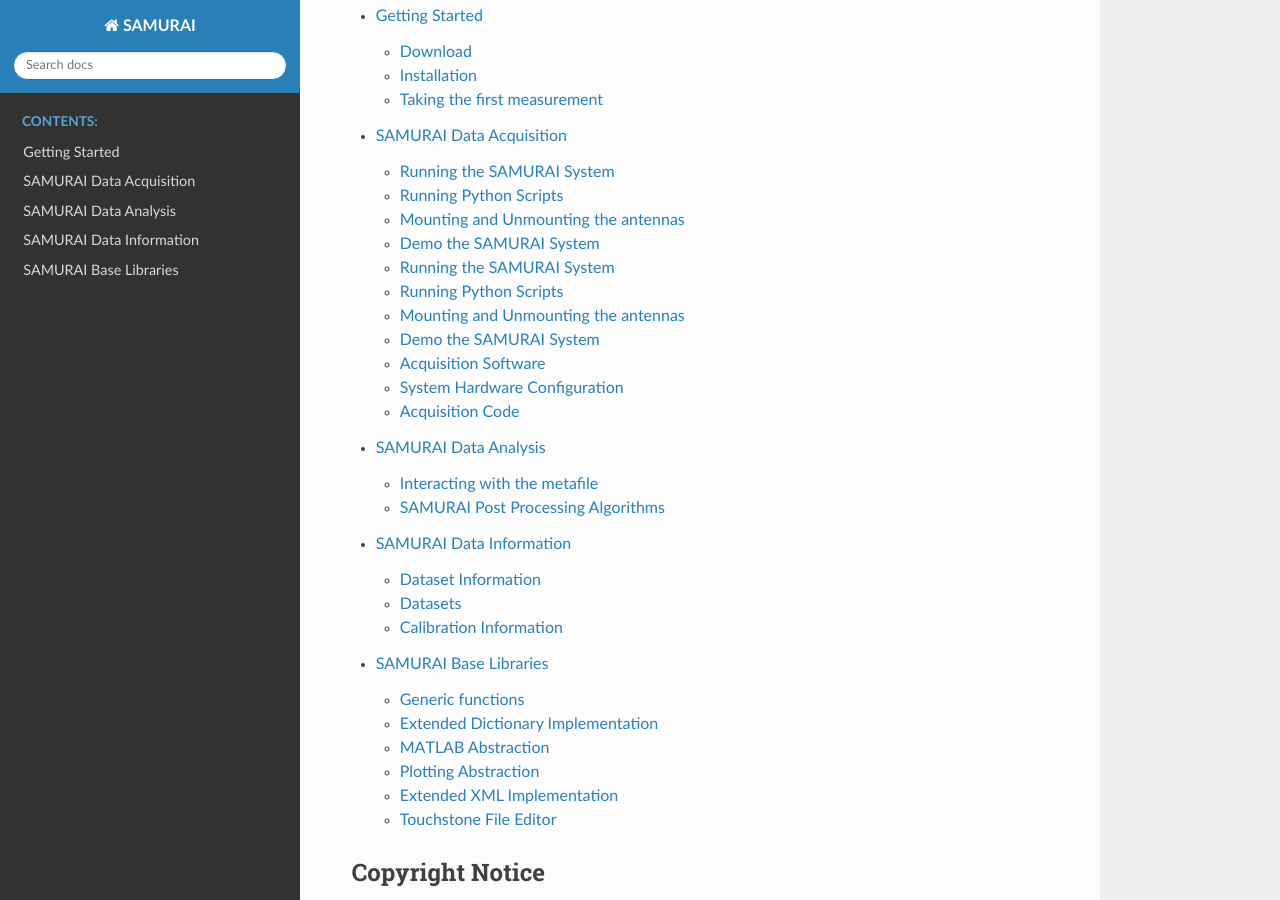
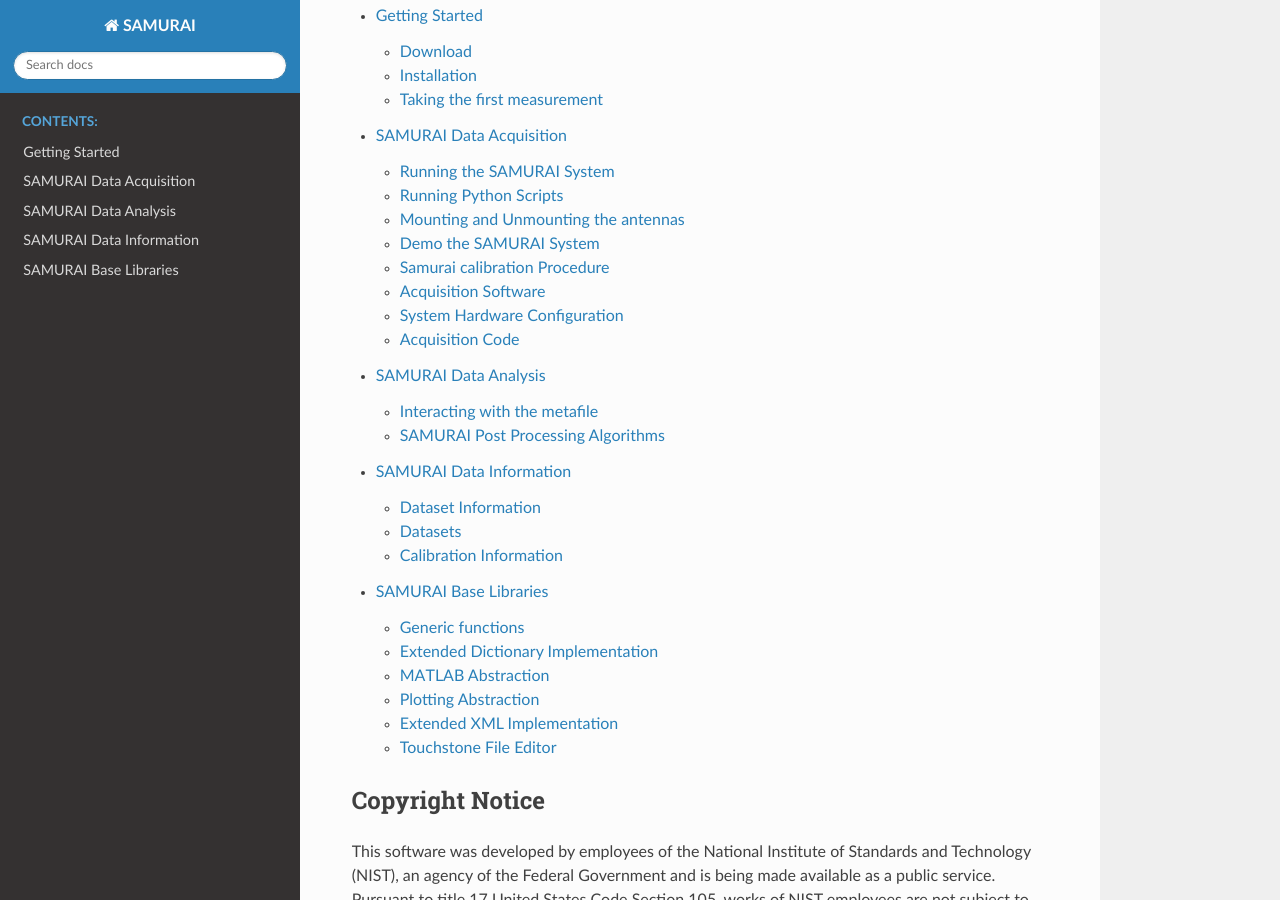
Before and after one commit to usnistgov/SAMURAI, a Sphinx documentation site: the page built from docs/index.rst, in a window 1280 px wide and 900 px high, scrolled down 1294 px. Built offline with Sphinx 7.4.7 and the Read the Docs theme 2.0.0, drawn with Linux system fonts in a browser that asks for light colours.

Commit message:
extended calibration information

```diff
--- a/docs/acquisition/index.rst
+++ b/docs/acquisition/index.rst
@@ -8,7 +8,7 @@
 
 .. toctree::
    running_samurai
-   running_samurai_alt
+   calibration
    :maxdepth: 2
    :caption: Running a Measurement
 
```
Also changed, not shown: docs/acquisition/calibration.rst (+7 -3 lines).
